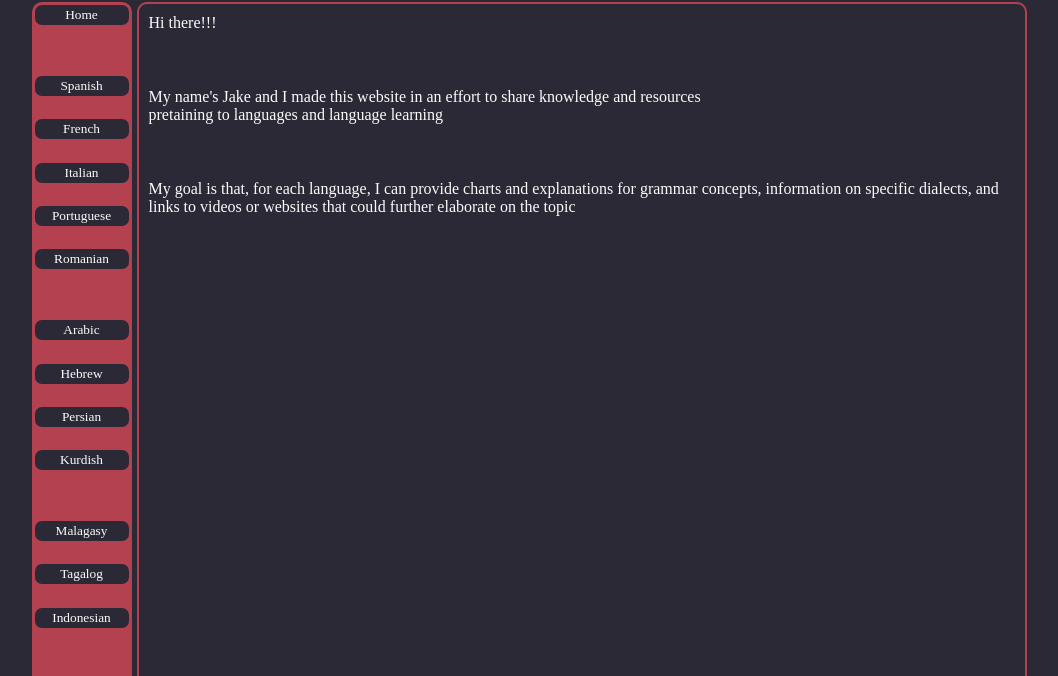
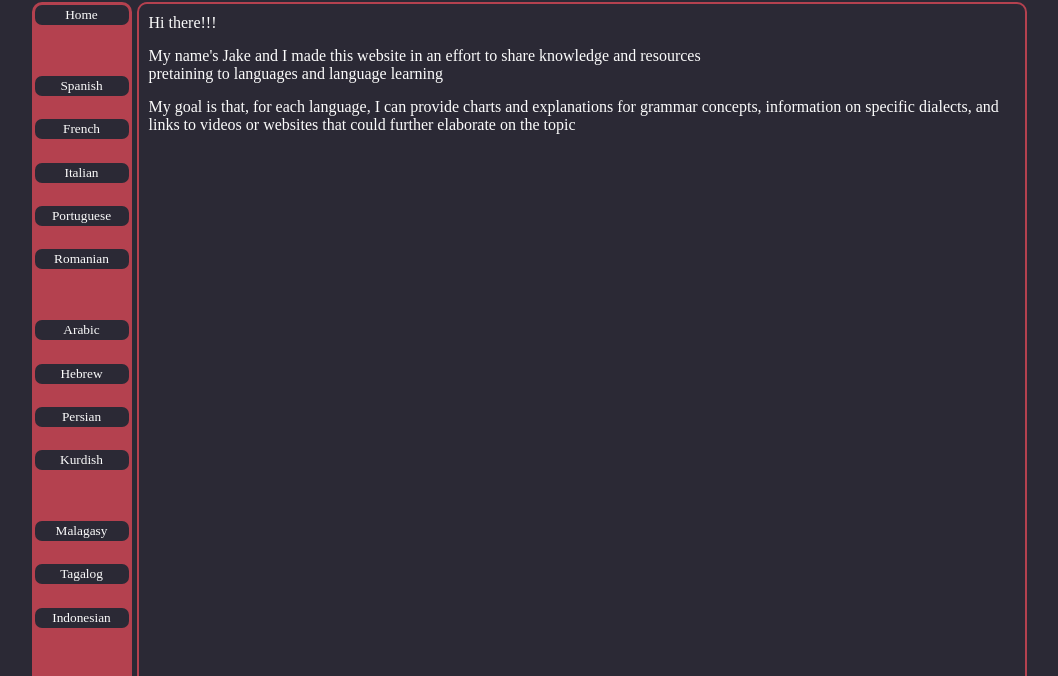
Before and after one commit to Jake-af/sang, a plain HTML site: page index.html in a window 1280 px wide. Shown: the part 111-787 px from the top of the page, without its empty margins (111-1169 px from the left). Drawn offline with Linux system fonts and the light colour scheme.

Commit message:
modified index

```diff
--- a/I <3 Language.css
+++ b/I <3 Language.css
@@ -54,9 +54,7 @@ body {
     border-color: rgb(180,65,79);
     border-radius: 10px;
     margin:auto;
-    flex-direction: row;
-    justify-content: center;
-    align-items: flex-start;
+
 }
 h1 {
     color:rgb(252,252,252);
```
Also changed, not shown: index.html (+0 -4 lines).
